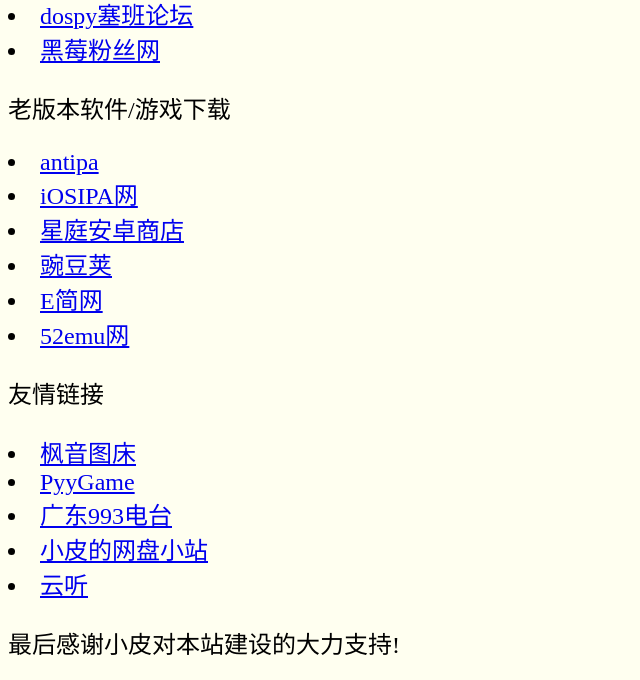
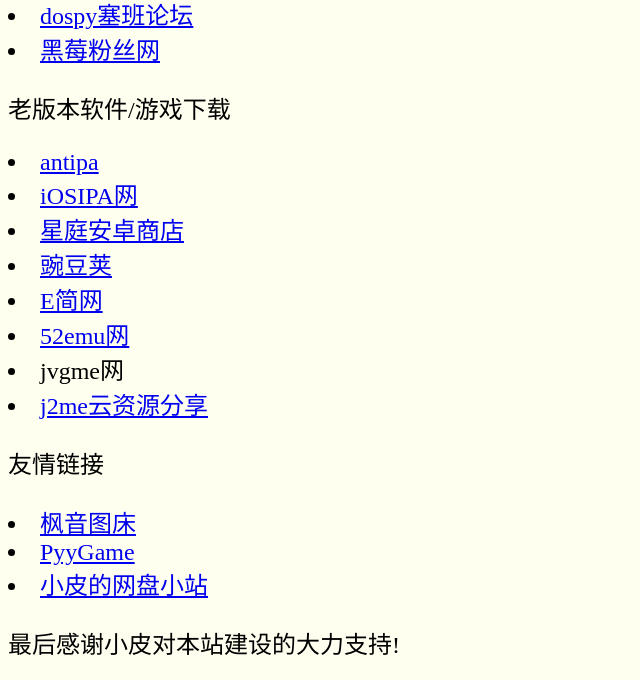
Before and after one commit to zzyh1145/zzyholdwebsite, a plain HTML site: page index.html in a window 1280 px wide. Shown: the part 503-1183 px from the top of the page, without its empty margins (0-640 px from the left). Drawn offline with Linux system fonts and the light colour scheme.

Commit message:
index.html

```diff
--- a/index.html
+++ b/index.html
@@ -54,15 +54,16 @@ location.href="https://cn.bing.com/search?q="+v.value;
 href="https://ejjava.github.io/">E简网</a></li>
 <li><a
 href="http://java.52emu.cn/">52emu网</a></li>
-
+<li><a
+here="https://www.jvgme.com/">jvgme网</a></li>
+<li><a
+href="http://j2mecloud.tpddns.cn:3092/index.jsp">j2me云资源分享</a></li>
 <p>友情链接</p>
 <li> <a href="https://img.fy6b.com/">枫音图床</a> </li>
 <li><a
 href="http://jp-tyo-ntt-1.natfrp.cloud:53556/index.php">PyyGame</a></li>
-<li> <a href="http://lhttp.qingting.fm/live/1260/64k.mp3">广东993电台</a> </li>
 <li><a
 href="http://xiaopi0213.ys168.com">小皮的网盘小站</a></li>
-<li><a href="https://www.radio.cn/pc-portal/erji/radioStation.html">云听</a></li>
 <p>最后感谢小皮对本站建设的大力支持!</p>
 </font><br/>
 <a href="http://wapmz.com/in/10"><img src="http://wapmz.com/cn/small/10" alt="wapmz.com"></a>
```
